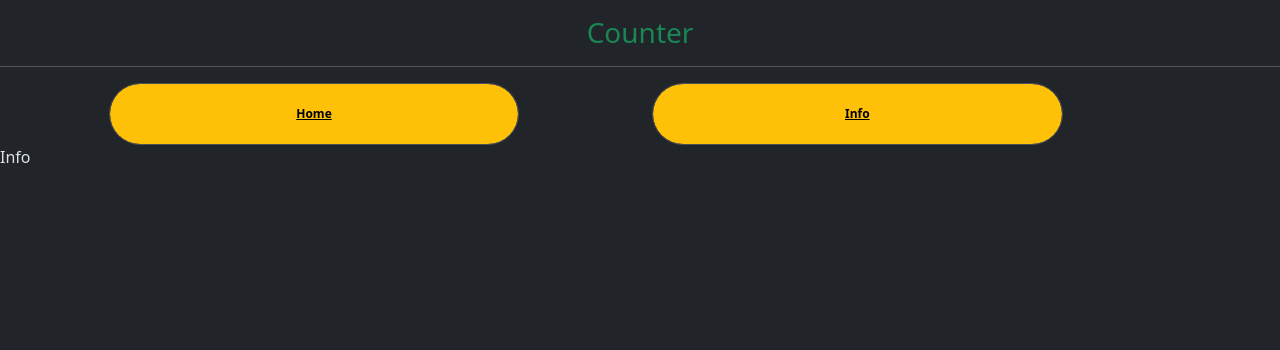
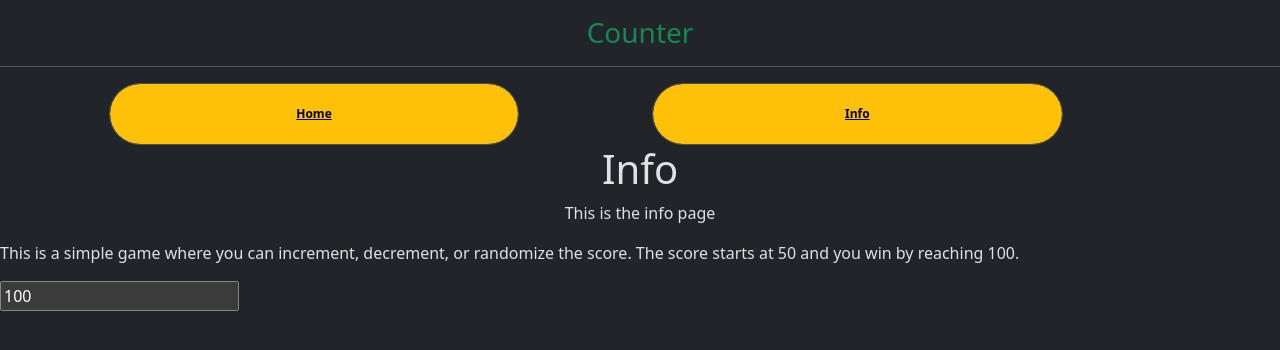
Before and after one commit to Tyler-Ke/pinia-demo, a Vue app: page /info in a window 1280 px wide. Shown: the top 350 px of the page. Built offline with nearby package versions, Linux system fonts and the light colour scheme.

Commit message:
info page now gives info about the game and lets user change max score

```diff
--- a/src/components/Home.vue
+++ b/src/components/Home.vue
@@ -6,13 +6,16 @@
          >Max Score: {{ gameStore.maxHealth }}</span
       >
       <br />
-      <span v-if="gameStore.getScore >= 100" class="text-success pb-3 h3">
+      <span v-if="gameStore.getScore >= gameStore.maxHealth" class="text-success pb-3 h3">
          You Won!
       </span>
       <span class="text-danger pb-3 h3" v-if="gameStore.getScore < 0">
          You Lost!
       </span>
-      <div class="row" v-if="gameStore.getScore < 100 && gameStore.getScore >= 0">
+      <div
+         class="row"
+         v-if="gameStore.getScore < gameStore.maxHealth && gameStore.getScore >= 0"
+      >
          <div class="col-5 offset-1">
             <button @click="increment" class="form-control btn btn-success p-4">
                Increment
--- a/src/components/Info.vue
+++ b/src/components/Info.vue
@@ -1,3 +1,18 @@
 <template>
-   Info
+   <div>
+      <h1 class="text-center">Info</h1>
+      <p class="text-center">This is the info page</p>
+      <p>
+         This is a simple game where you can increment, decrement, or randomize
+         the score. The score starts at 50 and you win by reaching
+         {{ gameStore.getWinningScore }}.
+      </p>
+      <input type="text" v-model="gameStore.maxHealth"></input>
+   </div>
 </template>
+
+<script setup>
+import { useGameStore } from "../store/gameStore";
+
+const gameStore = useGameStore();
+</script>
--- a/src/store/gameStore.js
+++ b/src/store/gameStore.js
@@ -11,6 +11,9 @@ export const useGameStore = defineStore("gameStore", {
       getScore() {
          return this.score;
       },
+      getWinningScore() {
+         return this.maxHealth;
+      }
    },
    actions: {
       setNextAttack() {
```
